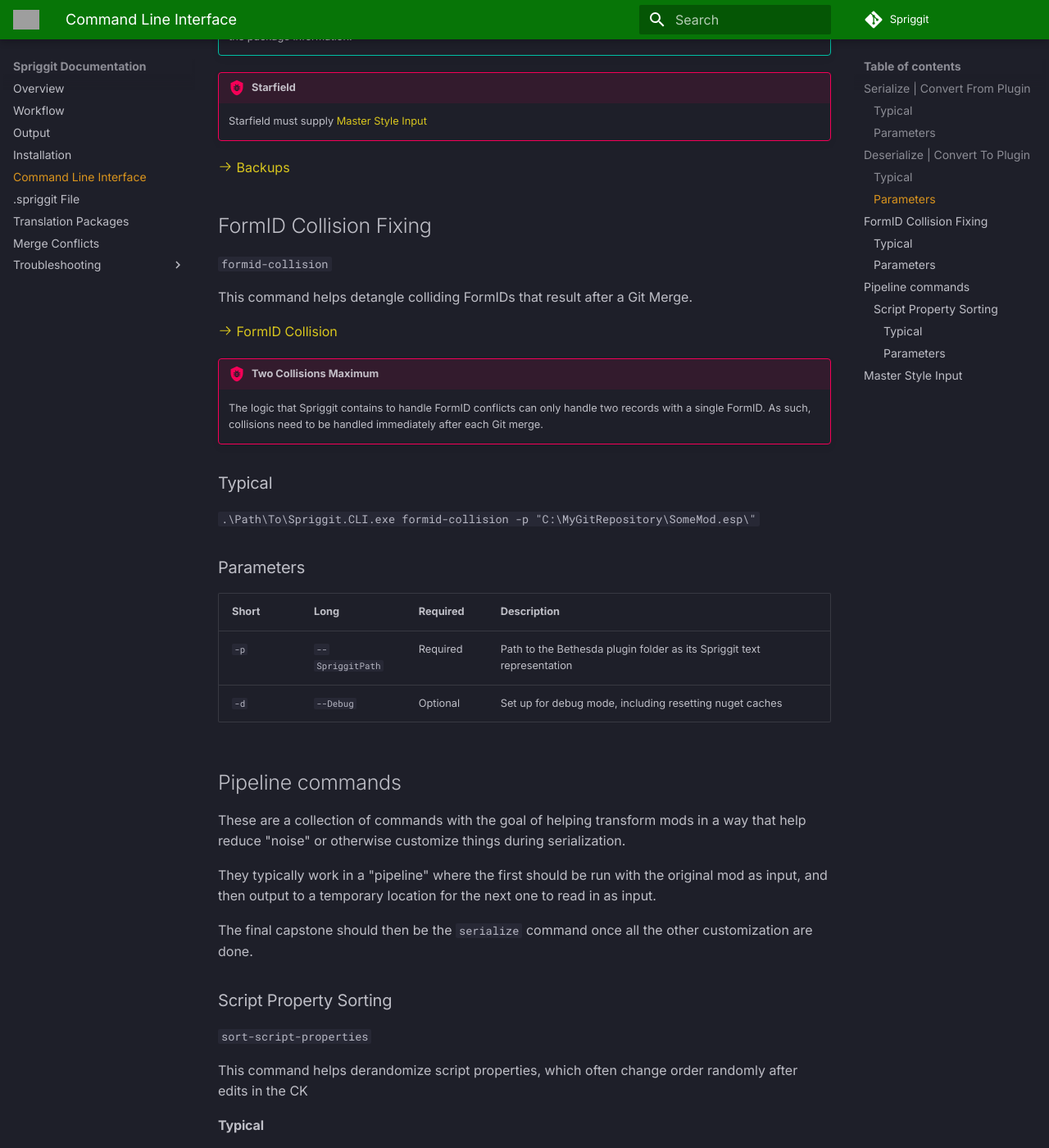
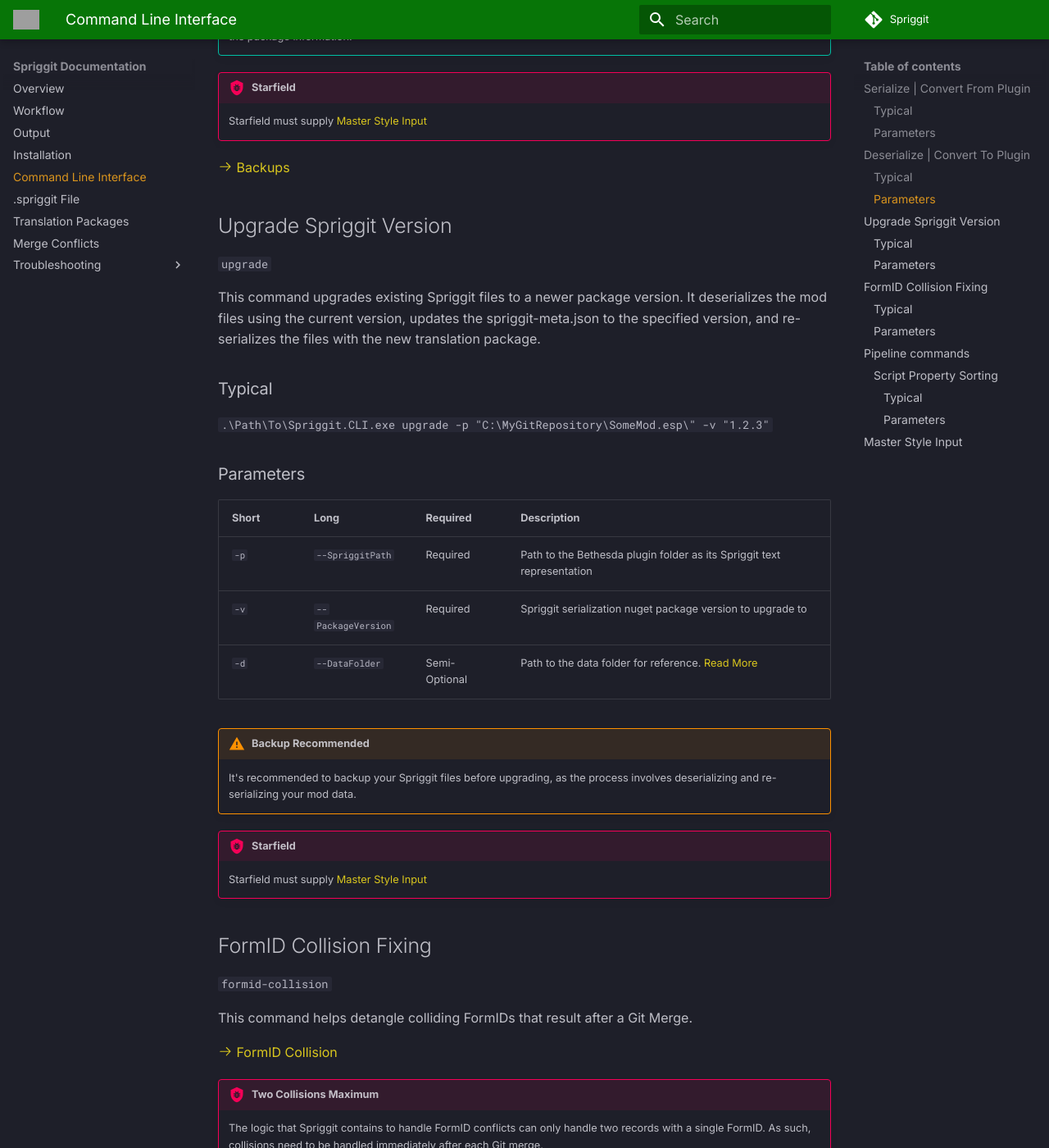
Before and after one commit to Mutagen-Modding/Spriggit, an MkDocs documentation site: the page built from docs/cli.md, in a window 1280 px wide and 1400 px high, scrolled down 3002 px. Shown: the whole window at 82% size. Built offline with MkDocs 1.6.1 and Material for MkDocs 9.7.7, drawn with Linux system fonts in a browser that asks for light colours; comment, search, counter and statistics services are not loaded; grey boxes are pictures that could not be loaded.

Commit message:
Upgrade Spriggit Version command docs

```diff
--- a/docs/cli.md
+++ b/docs/cli.md
@@ -75,6 +75,27 @@
 
 [:octicons-arrow-right-24: Backups](backups.md)
 
+## Upgrade Spriggit Version
+`upgrade`
+
+This command upgrades existing Spriggit files to a newer package version. It deserializes the mod files using the current version, updates the spriggit-meta.json to the specified version, and re-serializes the files with the new translation package.
+
+### Typical
+`.\Path\To\Spriggit.CLI.exe upgrade -p "C:\MyGitRepository\SomeMod.esp\" -v "1.2.3"`
+
+### Parameters
+| Short | Long | Required | Description |
+| ---- | ---- | ---- | ---- |
+| `-p` | `--SpriggitPath` | Required | Path to the Bethesda plugin folder as its Spriggit text representation |
+| `-v` | `--PackageVersion` | Required | Spriggit serialization nuget package version to upgrade to |
+| `-d` | `--DataFolder` | Semi-Optional | Path to the data folder for reference. [Read More](#master-style-input) |
+
+!!! warning "Backup Recommended"
+    It's recommended to backup your Spriggit files before upgrading, as the process involves deserializing and re-serializing your mod data.
+
+!!! bug "Starfield"
+    Starfield must supply [Master Style Input](#master-style-input)
+
 ## FormID Collision Fixing
 `formid-collision`
 
```
